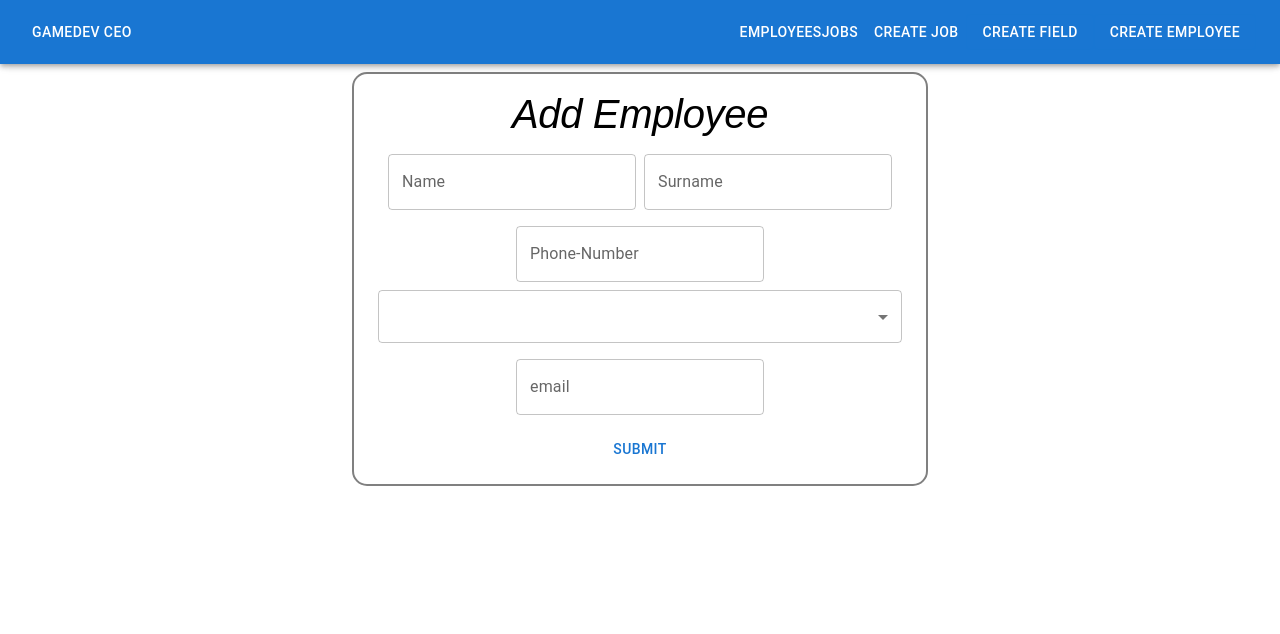
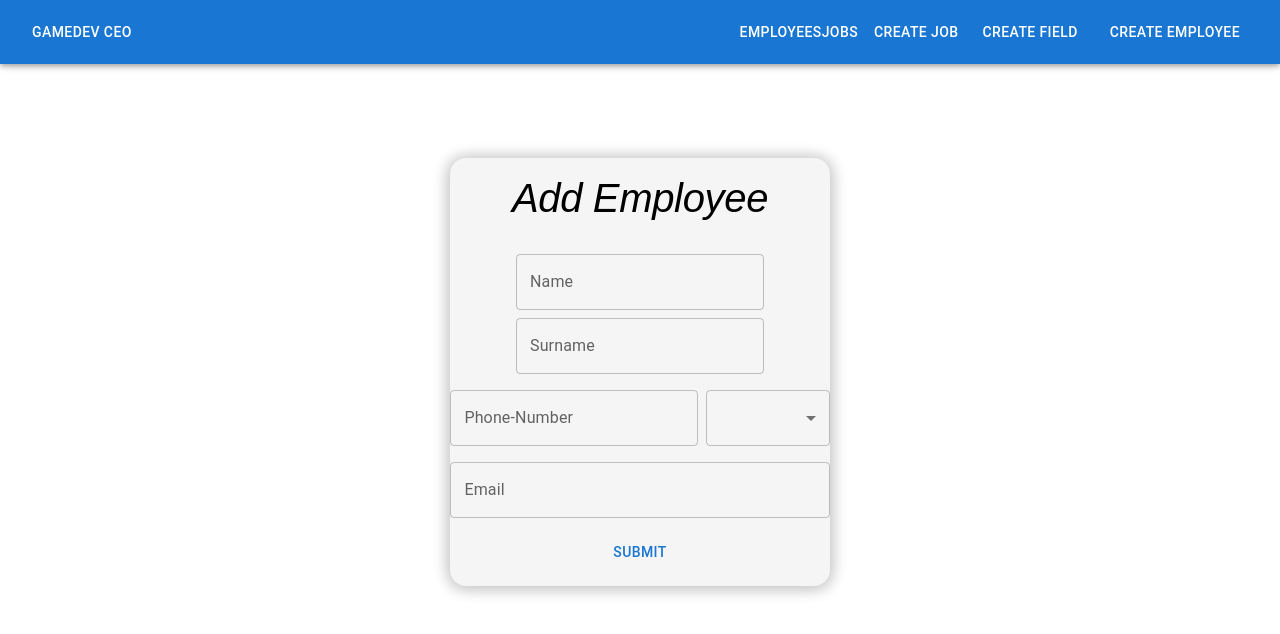
Before and after one commit to emarakakis/TeamManager, a Next.js app in the folder task-manager/: page /pages/employees/create in a window 1280 px wide. Shown: the top 634 px of the page. Built offline with nearby package versions, Linux system fonts and the light colour scheme.

Commit message:
refactor: Improved Create UI and Tables

```diff
--- a/task-manager/src/app/layout.tsx
+++ b/task-manager/src/app/layout.tsx
@@ -20,15 +20,17 @@ export default function RootLayout({
     <html lang="en">
       <body>
         <QueryClientProvider client={client}>
+          <Box sx={{ height: "100vh", width: "100%" }}>
             <NavigationHeader>
               <ThemeProvider theme={theme}>
-              <Box sx={{ width: 1 }}>{children}</Box>
+                <Box sx={{ width: "100%", height: "100%" }}>{children}</Box>
                 <EditItemDrawer />
                 <ActionModal />
                 <ChangeModal />
                 <DuplicateModal />
               </ThemeProvider>
             </NavigationHeader>
+          </Box>
         </QueryClientProvider>
       </body>
     </html>
--- a/task-manager/src/app/page.tsx
+++ b/task-manager/src/app/page.tsx
@@ -16,8 +16,7 @@ export default function Home() {
         display: "grid",
         gridTemplateColumns: "repeat(2,1fr)",
         gridTemplateRows: "repeat(2,1fr)",
-        mt: 1,
-        gap: 2.8,
+        gap: 2,
         width: "100%",
         height: "100%",
       }}
--- a/task-manager/src/app/pages/employees/create/page.tsx
+++ b/task-manager/src/app/pages/employees/create/page.tsx
@@ -1,6 +1,6 @@
 "use client";
 
-import { Container, Button, Typography } from "@mui/material";
+import { Container, Button, Typography, Box } from "@mui/material";
 import { useForm, FormProvider } from "react-hook-form";
 import { Employee, employeeDefault } from "@/types/employee";
 import EmployeeInfo from "@/modules/EmployeeForm/EmployeeForm";
@@ -38,9 +38,16 @@ export default function Page() {
   return (
     <FormProvider {...methods}>
       <form onSubmit={handleSubmit(onSubmit)}>
-        <Container sx={{ justifyContent: "center" }}>
+        <Box
+          sx={{
+            display: "flex",
+            justifyContent: "center",
+            alignItems: "center",
+            height: "75vh",
+          }}
+        >
           <EmployeeInfo />
-        </Container>
+        </Box>
       </form>
     </FormProvider>
   );
--- a/task-manager/src/modules/EmployeeForm/EmployeeForm.tsx
+++ b/task-manager/src/modules/EmployeeForm/EmployeeForm.tsx
@@ -1,6 +1,6 @@
 "use client";
 
-import { Button, TextField, Grid, Container, Typography } from "@mui/material";
+import { TextField, Grid, Typography, Box } from "@mui/material";
 
 import SelectControl from "../SelectControl/SelectControl";
 import { useFormContext } from "react-hook-form";
@@ -15,12 +15,15 @@ export default function EmployeeForm() {
   } = useFormContext<Employee>();
 
   return (
-    <Container
+    <Box
       sx={{
-        border: "2px solid gray",
-        borderRadius: "15px",
-        width: "0.5",
+        bgcolor: "#f5f5f5",
+        width: "0.3",
+
+        display: "grid",
         justifyContent: "center",
+        borderRadius: "16px",
+        boxShadow: "1px 1px 16px #c9c9c9, -1px 1px 16px #c9c9c9",
       }}
     >
       <Grid
@@ -39,10 +42,15 @@ export default function EmployeeForm() {
           <TextField label="Name" {...register("name")} />
           <TextField label="Surname" {...register("surname")} />
         </Grid>
-        <Grid
-          container
-          sx={{ justifyContent: "center", marginTop: 2, marginBottom: 2 }}
-          spacing={1}
+        <Box
+          sx={{
+            display: "grid",
+            justifyContent: "center",
+            marginTop: 2,
+            marginBottom: 2,
+            gridTemplateColumns: "2fr 1fr",
+            gap: 1,
+          }}
         >
           <TextField label="Phone-Number" {...register("phoneNumber")} />
           <SelectControl<Employee>
@@ -54,14 +62,21 @@ export default function EmployeeForm() {
             ]}
             name="sex"
           />
-        </Grid>
-        <Grid
-          container
-          sx={{ justifyContent: "center", marginTop: 2, marginBottom: 2 }}
-          spacing={1}
+        </Box>
+        <Box
+          sx={{
+            justifyContent: "center",
+            marginTop: 2,
+            marginBottom: 2,
+            width: "100%",
+          }}
         >
-          <TextField label="email" {...register("email")} />
-        </Grid>
+          <TextField
+            label="Email"
+            sx={{ width: "100%" }}
+            {...register("email")}
+          />
+        </Box>
         <Grid
           container
           sx={{ justifyContent: "center", marginTop: 2, marginBottom: 2 }}
@@ -69,6 +84,6 @@ export default function EmployeeForm() {
           <FormButton state="employee">Submit</FormButton>
         </Grid>
       </Grid>
-    </Container>
+    </Box>
   );
 }
--- a/task-manager/src/modules/NavigationHeader/NavigationHeader.tsx
+++ b/task-manager/src/modules/NavigationHeader/NavigationHeader.tsx
@@ -2,44 +2,47 @@ import * as React from "react";
 import { AppBar, Box, Button, Toolbar, Typography } from "@mui/material";
 import { useRouter } from "next/navigation";
 import NextLink from "next/link";
+
 export default function NavigationHeader({
   children,
 }: {
   children: React.ReactNode;
 }) {
   const router = useRouter();
+
   return (
-    <>
+    <Box sx={{ height: "100vh", display: "flex", flexDirection: "column" }}>
+      {/* Fixed AppBar */}
       <AppBar
         position="fixed"
         color="primary"
         sx={{ zIndex: (theme) => theme.zIndex.drawer + 1 }}
       >
-        <Toolbar sx={{ display: "flex", justifyContent: "space-between" }}>
+        <Toolbar sx={{ justifyContent: "space-between", alignItems: "center" }}>
           <Typography variant="h6" component="div">
-            <NextLink href="/">
+            <NextLink href="/" passHref>
               <Button variant="text" sx={{ color: "white" }}>
                 GameDev CEO
               </Button>
             </NextLink>
           </Typography>
           <Box>
-            <NextLink href="/pages/employeeJobs">
+            <NextLink href="/pages/employeeJobs" passHref>
               <Button variant="text" sx={{ color: "white" }}>
                 EmployeesJobs
               </Button>
             </NextLink>
-            <NextLink href="/pages/jobs/create">
+            <NextLink href="/pages/jobs/create" passHref>
               <Button variant="text" sx={{ color: "white" }}>
                 Create Job
               </Button>
             </NextLink>
-            <NextLink href="/pages/fields/create">
+            <NextLink href="/pages/fields/create" passHref>
               <Button variant="outlined" sx={{ color: "white" }}>
                 Create Field
               </Button>
             </NextLink>
-            <NextLink href="/pages/employees/create">
+            <NextLink href="/pages/employees/create" passHref>
               <Button variant="outlined" sx={{ color: "white" }}>
                 Create Employee
               </Button>
@@ -48,10 +51,8 @@ export default function NavigationHeader({
         </Toolbar>
       </AppBar>
 
-      {/* Κενό για να μην καλύπτεται το περιεχόμενο */}
       <Toolbar />
-
       <Box>{children}</Box>
-    </>
+    </Box>
   );
 }
```
Also changed, not shown: task-manager/src/modules/TypeItem/TypeItem.tsx (+2 -5 lines), task-manager/src/modules/TypeTable/TableHeader.tsx (+12 -4 lines), task-manager/src/modules/TypeTable/TypeTable.tsx (+8 -7 lines). Lines whose indentation alone changed are shown as unchanged.
